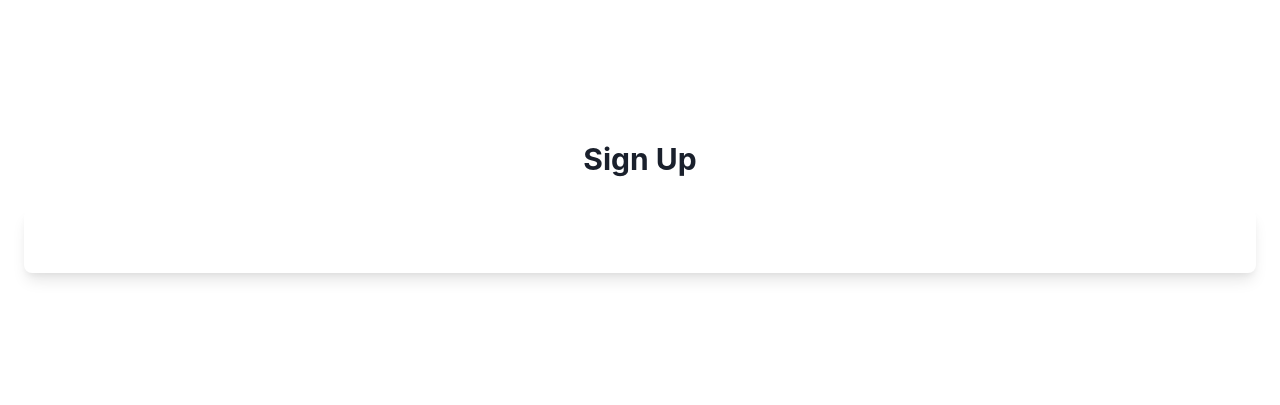
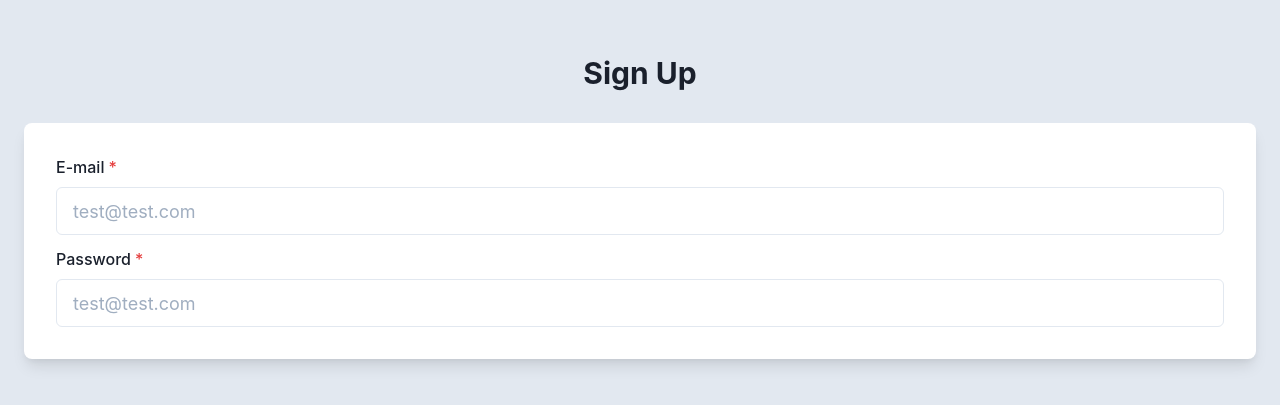
Before and after one commit to LukasMod/warsawjs-52-admin-panel, a React (Create React App) app: page / in a window 1280 px wide. Shown: the part 193-598 px from the top of the page. Built offline with nearby package versions, Linux system fonts and the light colour scheme.

Commit message:
LoginForm component

```diff
--- a/package.json
+++ b/package.json
@@ -12,7 +12,9 @@
     "framer-motion": ">=3.0.0",
     "react": "^17.0.1",
     "react-dom": "^17.0.1",
+    "react-hook-form": "^6.15.2",
     "react-icons": "^3.0.0",
+    "react-router-dom": "^5.2.0",
     "react-scripts": "4.0.2",
     "web-vitals": "^0.2.2"
   },
--- a/src/App.js
+++ b/src/App.js
@@ -1,6 +1,6 @@
 import React from 'react';
 import { ChakraProvider, theme } from '@chakra-ui/react';
-import LoginPage from './pages/login/index';
+import LoginPage from './pages/login';
 
 function App() {
   return (
--- /dev/null
+++ b/src/components/LoginForm/index.js
@@ -0,0 +1,54 @@
+import React from 'react';
+import {
+  FormControl,
+  FormLabel,
+  Input,
+  FormErrorMessage,
+  Stack,
+} from '@chakra-ui/react';
+
+import { useForm } from 'react-hook-form';
+
+function LoginForm() {
+  const { register, errors, handleSubmit, formState } = useForm();
+
+  const submitForm = values => {
+    console.log('form values', values);
+  };
+
+  return (
+    <form onSubmit={handleSubmit(submitForm)}>
+      <Stack spacing={3}>
+        <FormControl isRequired isInvalid={Boolean(errors.email)}>
+          <FormLabel>E-mail</FormLabel>
+          <Input
+            name="email"
+            ref={register}
+            placeholder="test@test.com"
+            size="lg"
+            disabled={formState.isSubmitting}
+          />
+          <FormErrorMessage>
+            {errors.email && errors.email.message}
+          </FormErrorMessage>
+        </FormControl>
+        <FormControl isRequired isInvalid={Boolean(errors.password)}>
+          <FormLabel>Password</FormLabel>
+          <Input
+            name="password"
+            type="password"
+            ref={register}
+            placeholder="test@test.com"
+            size="lg"
+            disabled={formState.isSubmitting}
+          />
+          <FormErrorMessage>
+            {errors.password && errors.password.message}
+          </FormErrorMessage>
+        </FormControl>
+      </Stack>
+    </form>
+  );
+}
+
+export default LoginForm;
--- a/src/pages/login/index.js
+++ b/src/pages/login/index.js
@@ -1,15 +1,16 @@
 import React from 'react';
 import { Flex, Stack, Box, Heading } from '@chakra-ui/react';
+import LoginForm from './../../components/LoginForm';
 
 function LoginPage() {
   return (
-    <Flex minHeight="100vh" align="center" justify="center">
+    <Flex minHeight="100vh" align="center" justify="center" bg="gray.200">
       <Stack spacing={8} mx="auto" width="full" py={12} px={6}>
         <Heading fontSize="3xl" textAlign="center">
           Sign Up
         </Heading>
         <Box rounded="lg" bg="white" boxShadow="lg" p={{ base: 4, md: 8 }}>
-          {/* <LoginForm/> */}
+          <LoginForm />
         </Box>
       </Stack>
     </Flex>
```
Also changed, not shown: 2 other files (tests, documents, lock files or other folders).
